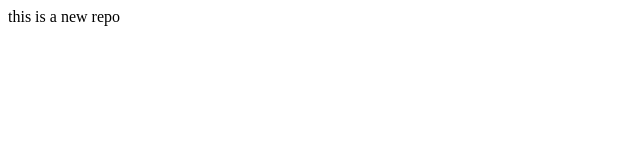
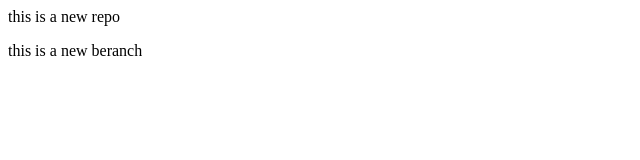
Before and after one commit to gaurav-acnt/localrepo, a plain HTML site: page index.html in a window 1280 px wide. Shown: the whole page, without its empty margins (0-640 px from the left). Drawn offline with Linux system fonts and the light colour scheme.

Commit message:
add new feature

```diff
--- a/index.html
+++ b/index.html
@@ -1 +1,2 @@
 <P>this is a new repo</P>
+<p>this is a new beranch</p>
```
